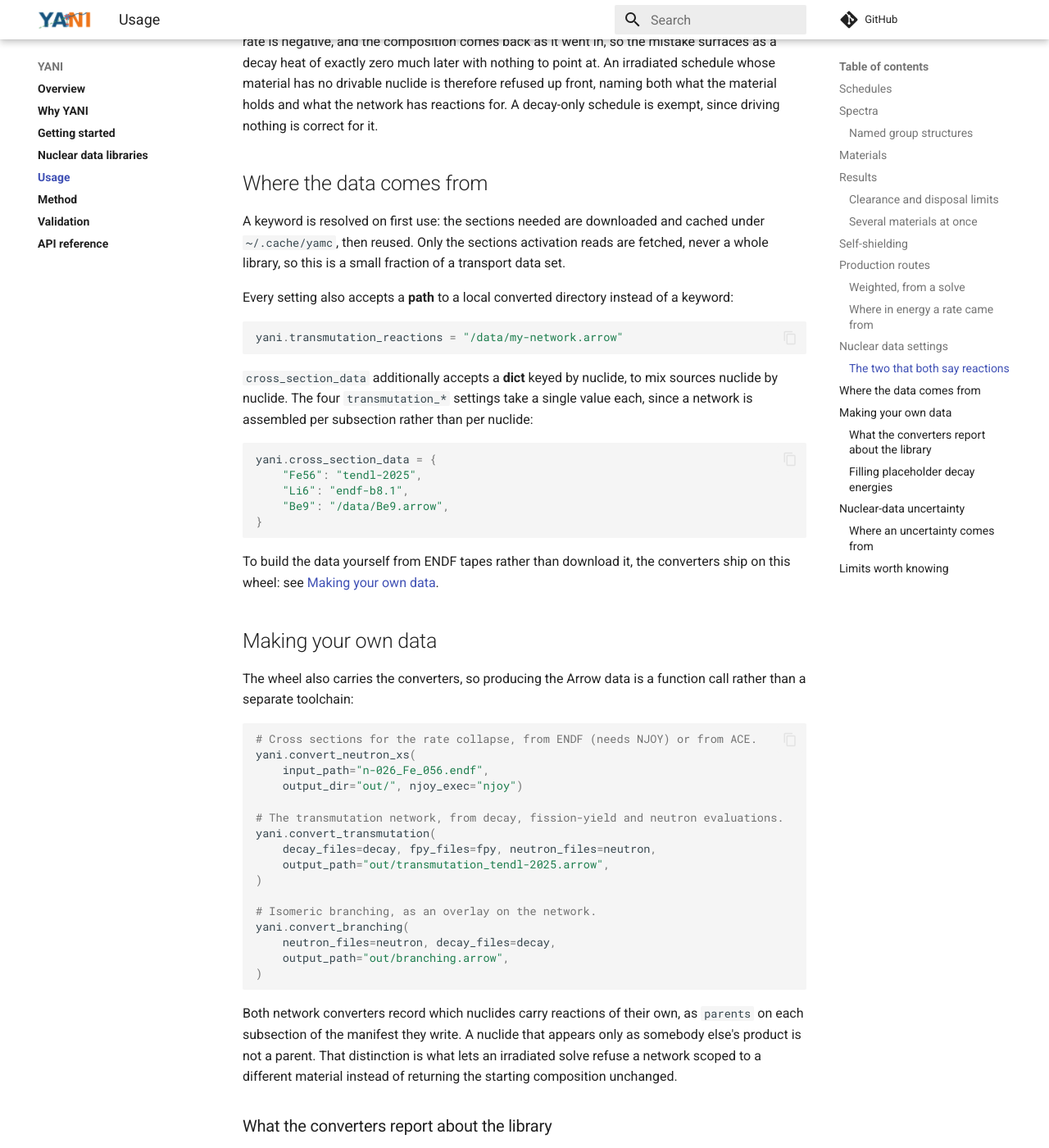
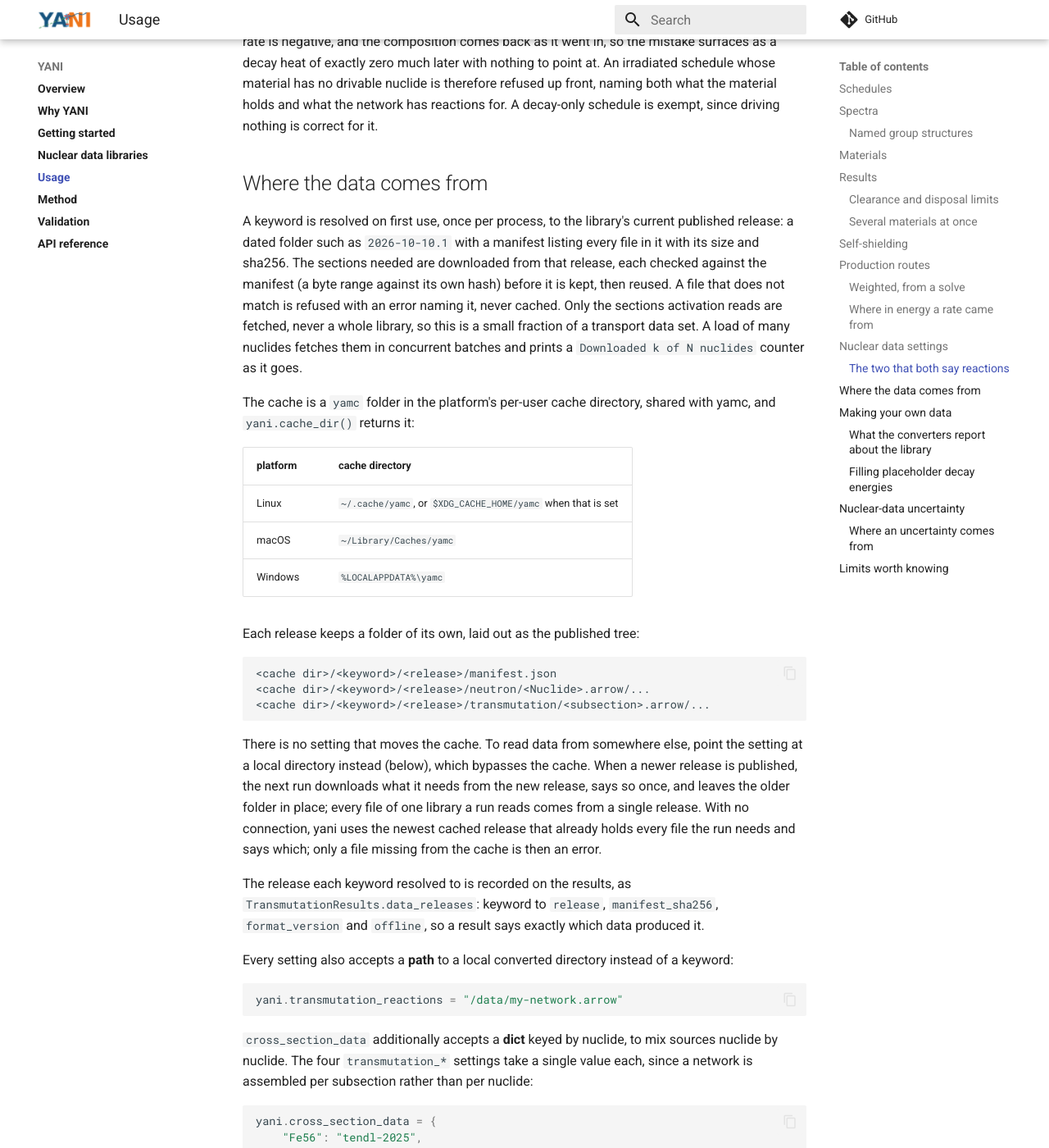
Before and after one commit to fusion-neutronics/yani, an MkDocs documentation site: the page built from docs/usage.md, in a window 1280 px wide and 1400 px high, scrolled down 14703 px. Shown: the whole window at 82% size. Built offline with MkDocs 1.6.1 and Material for MkDocs 9.7.7, drawn with Linux system fonts in a browser that asks for light colours; comment, search, counter and statistics services are not loaded.

Commit message:
Pin yani-core 0.21.0 and describe the release cache
yani-core 0.21.0 resolves a library keyword to its current published
release, verifies every downloaded file against the release manifest,
and caches it in the platform cache directory under
<keyword>/<release>/. YAMC_CACHE_DIR is gone and yani.cache_dir()
reports where the cache is.

- pyproject: version 0.21.0, pinning yani-core==0.21.0.
- usage.md, "Where the data comes from": releases, verification, the
  cache directory per platform and its layout, offline use, the
  download counter, and TransmutationResults.data_releases.
- libraries.md: the intro points there; fendl-3.2d now publishes the
  reactions and branching subsections.
- why_yani.md: the cache is the platform cache directory.
- api.md: list yani.cache_dir, new on the module.

````diff
--- a/docs/usage.md
+++ b/docs/usage.md
@@ -718,10 +718,45 @@ for. A decay-only schedule is exempt, since driving nothing is correct for it.
 
 ## Where the data comes from
 
-A keyword is resolved on first use: the sections needed are downloaded and
-cached under `~/.cache/yamc`, then reused. Only the sections activation reads
-are fetched, never a whole library, so this is a small fraction of a transport
-data set.
+A keyword is resolved on first use, once per process, to the library's current
+published release: a dated folder such as `2026-10-10.1` with a manifest listing
+every file in it with its size and sha256. The sections needed are downloaded
+from that release, each checked against the manifest (a byte range against its
+own hash) before it is kept, then reused. A file that does not match is refused
+with an error naming it, never cached. Only the sections activation reads are
+fetched, never a whole library, so this is a small fraction of a transport data
+set. A load of many nuclides fetches them in concurrent batches and prints a
+`Downloaded k of N nuclides` counter as it goes.
+
+The cache is a `yamc` folder in the platform's per-user cache directory, shared
+with yamc, and `yani.cache_dir()` returns it:
+
+| platform | cache directory |
+| --- | --- |
+| Linux | `~/.cache/yamc`, or `$XDG_CACHE_HOME/yamc` when that is set |
+| macOS | `~/Library/Caches/yamc` |
+| Windows | `%LOCALAPPDATA%\yamc` |
+
+Each release keeps a folder of its own, laid out as the published tree:
+
+```
+<cache dir>/<keyword>/<release>/manifest.json
+<cache dir>/<keyword>/<release>/neutron/<Nuclide>.arrow/...
+<cache dir>/<keyword>/<release>/transmutation/<subsection>.arrow/...
+```
+
+There is no setting that moves the cache. To read data from somewhere else,
+point the setting at a local directory instead (below), which bypasses the
+cache. When a newer release is published, the next run downloads what it needs
+from the new release, says so once, and leaves the older folder in place; every
+file of one library a run reads comes from a single release. With no connection,
+yani uses the newest cached release that already holds every file the run needs
+and says which; only a file missing from the cache is then an error.
+
+The release each keyword resolved to is recorded on the results, as
+`TransmutationResults.data_releases`: keyword to `release`, `manifest_sha256`,
+`format_version` and `offline`, so a result says exactly which data produced
+it.
 
 Every setting also accepts a **path** to a local converted directory instead of
 a keyword:
--- a/pyproject.toml
+++ b/pyproject.toml
@@ -8,7 +8,7 @@ name = "yani"
 # this and the pin below against the release tag and fails the release if either
 # disagrees, so bump them here first and tag what was merged. It also refuses to
 # publish if the pinned yani-core is not on PyPI yet.
-version = "0.20.0"
+version = "0.21.0"
 description = "Yet Another Nuclide Inventory: transmutation and activation calculations"
 readme = "README.md"
 requires-python = ">=3.10"
@@ -29,7 +29,7 @@ classifiers = [
 #
 # The pin is exact. A range would let `pip install yani==0.4.1` resolve to a
 # core wheel whose API does not match the docs published for 0.4.1.
-dependencies = ["yani-core==0.20.0"]
+dependencies = ["yani-core==0.21.0"]
 
 [project.urls]
 Homepage = "https://github.com/fusion-neutronics/yani"
````
Also changed, not shown: docs/api.md (+1 -0 lines), docs/libraries.md (+16 -7 lines), docs/why_yani.md (+3 -2 lines).
